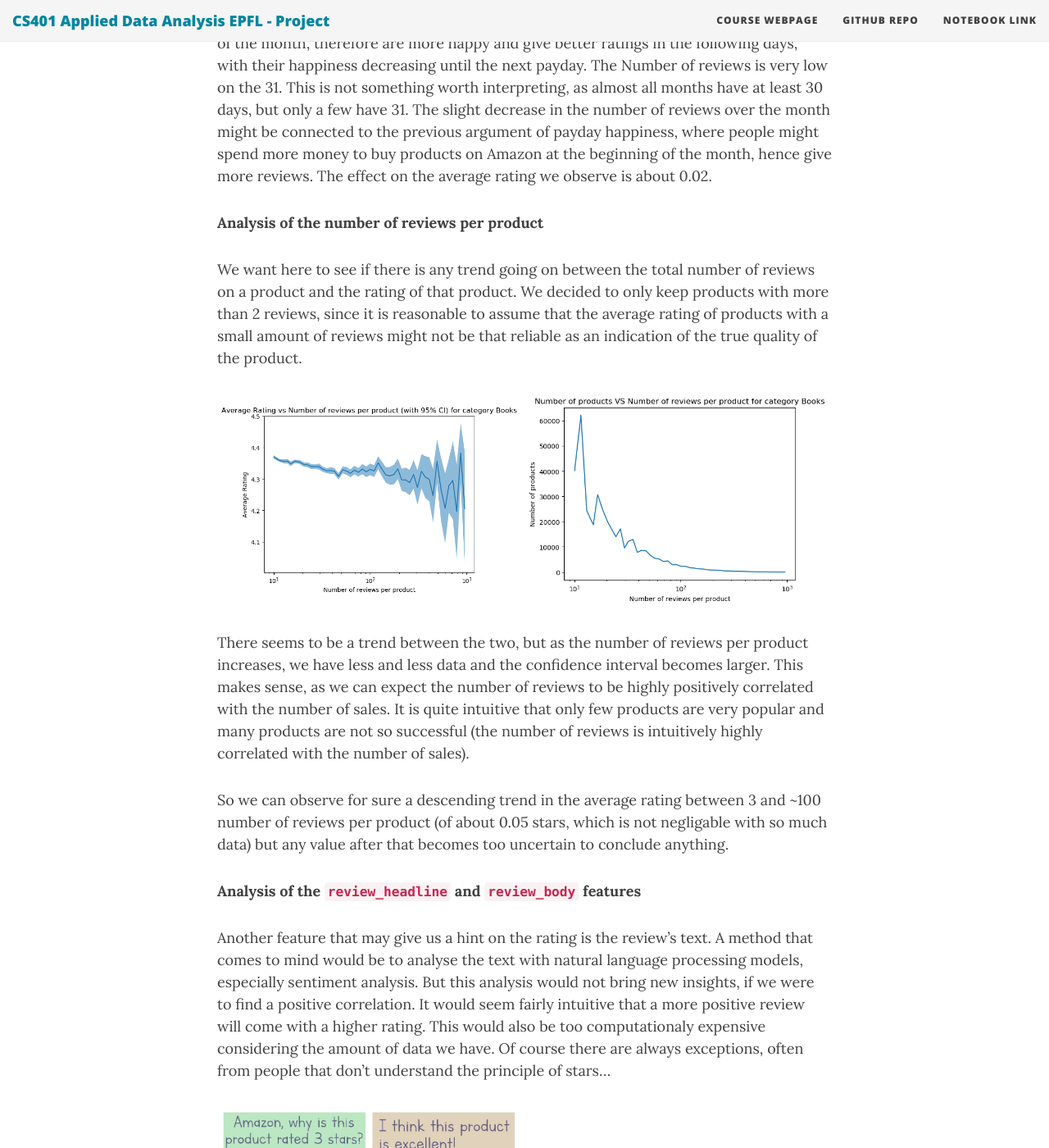
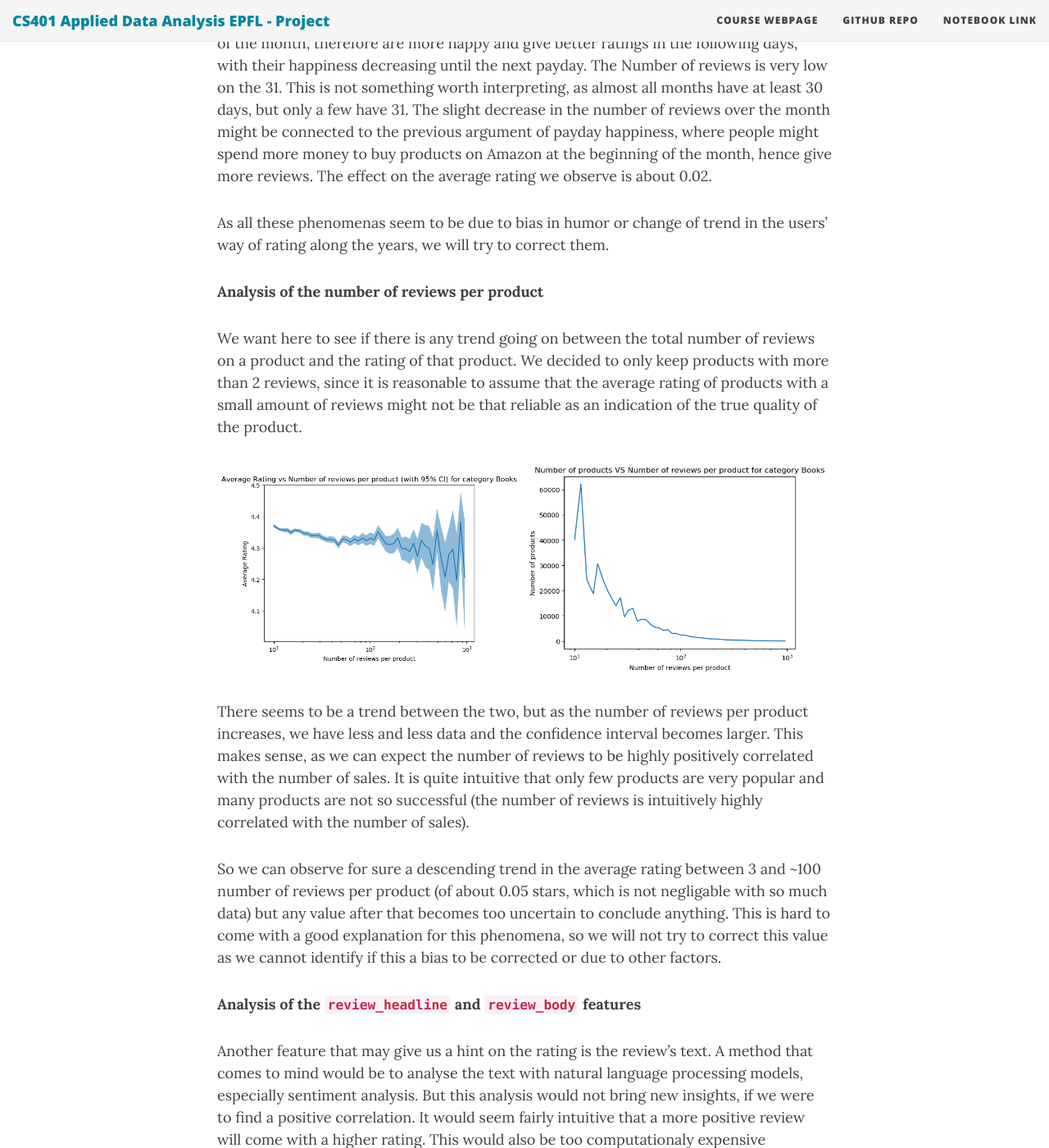
Before and after one commit to ada-lyn/ada-lyn.github.io, a Jekyll site: the page built from index.md, in a window 1280 px wide and 1400 px high, scrolled down 11247 px. Shown: the whole window at 82% size. Built offline with Jekyll 4.4.1, drawn with Linux system fonts in a browser that asks for light colours; nearby versions of some CDN libraries.

Commit message:
Update index.md

```diff
--- a/index.md
+++ b/index.md
@@ -154,6 +154,8 @@ We can see that here, the confidence bands are wider. Notably, we have a spike i
 
 For the day of the month, the confidence bands are almost too big to draw significant conclusions. We could however argue that people usually receive their salary at the end of the month, therefore are more happy and give better ratings in the following days, with their happiness decreasing until the next payday. The Number of reviews is very low on the 31. This is not something worth interpreting, as almost all months have at least 30 days, but only a few have 31. The slight decrease in the number of reviews over the month might be connected to the previous argument of payday happiness, where people might spend more money to buy products on Amazon at the beginning of the month, hence give more reviews. The effect on the average rating we observe is about 0.02.
 
+As all these phenomenas seem to be due to bias in humor or change of trend in the users' way of rating along the years, we will try to correct them.
+
 **Analysis of the number of reviews per product**
 
 We want here to see if there is any trend going on between the total number of reviews on a product and the rating of that product. We decided to only keep products with more than 2 reviews, since it is reasonable to assume that the average rating of products with a small amount of reviews might not be that reliable as an indication of the true quality of the product.
@@ -166,7 +168,7 @@ We want here to see if there is any trend going on between the total number of r
 
 There seems to be a trend between the two, but as the number of reviews per product increases, we have less and less data and the confidence interval becomes larger. This makes sense, as we can expect the number of reviews to be highly positively correlated with the number of sales. It is quite intuitive that only few products are very popular and many products are not so successful (the number of reviews is intuitively highly correlated with the number of sales).
 
-So we can observe for sure a descending trend in the average rating between 3 and ~100 number of reviews per product (of about 0.05 stars, which is not negligable with so much data) but any value after that becomes too uncertain to conclude anything.
+So we can observe for sure a descending trend in the average rating between 3 and ~100 number of reviews per product (of about 0.05 stars, which is not negligable with so much data) but any value after that becomes too uncertain to conclude anything. This is hard to come with a good explanation for this phenomena, so we will not try to correct this value as we cannot identify if this a bias to be corrected or due to other factors.
 
 **Analysis of the `review_headline` and `review_body` features**
 
```
